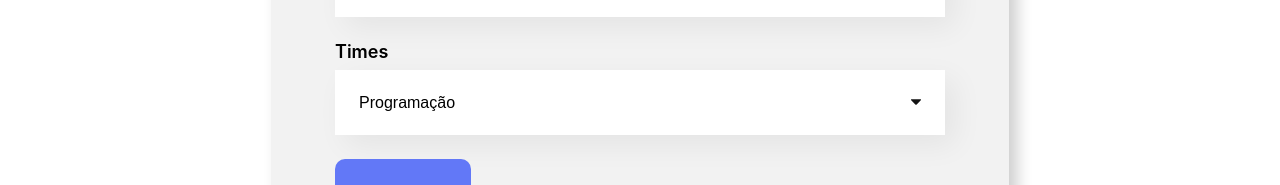
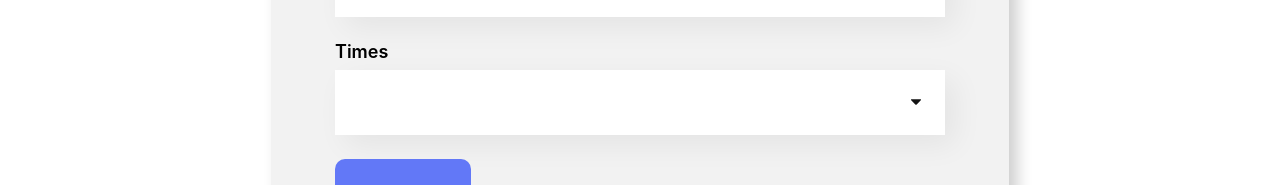
Before and after one commit to LeozinGs/react-organo, a React (Create React App) app: page / in a window 1280 px wide. Shown: the part 1003-1188 px from the top of the page. Built offline with nearby package versions, Linux system fonts and the light colour scheme.

Commit message:
🐛 Corrige bugs.

```diff
--- a/src/components/Card/index.js
+++ b/src/components/Card/index.js
@@ -1,9 +1,9 @@
 import './Card.css';
 
-const Card = ({ nome, imagem, cargo }) => {
+const Card = ({ nome, imagem, cargo, corDeFundo }) => {
     return (
         <div className="colaborador">
-            <div className='cabecalho'>
+            <div className='cabecalho' style={{ backgroundColor: corDeFundo }}>
                 <img src={imagem} alt={nome} />
             </div>
             <div className='rodape'>
--- a/src/components/ListaSuspensa/index.js
+++ b/src/components/ListaSuspensa/index.js
@@ -5,6 +5,7 @@ const ListaSuspensa = (props) => {
         <div className="lista-suspensa">
             <label>{props.label}</label>
             <select onChange={e => props.aoAlterado(e.target.value)} required={props.obrigatorio} value={props.valor}>
+                <option value=""></option>
                 {props.itens.map(item => <option key={item}>{item}</option>)}
             </select>
         </div>
--- a/src/components/Time/index.js
+++ b/src/components/Time/index.js
@@ -11,9 +11,11 @@ const Time = (props) => {
             <h3 style={cssH3}>{props.nome}</h3>
             <div className='colaboradores'>
                 {props.colaboradores.map(colaborador => <Card
+                    key={colaborador.nome}
                     nome={colaborador.nome}
                     cargo={colaborador.cargo}
                     imagem={colaborador.imagem}
+                    corDeFundo={props.corPrimaria}
                 />)}
             </div>
         </section>
```
